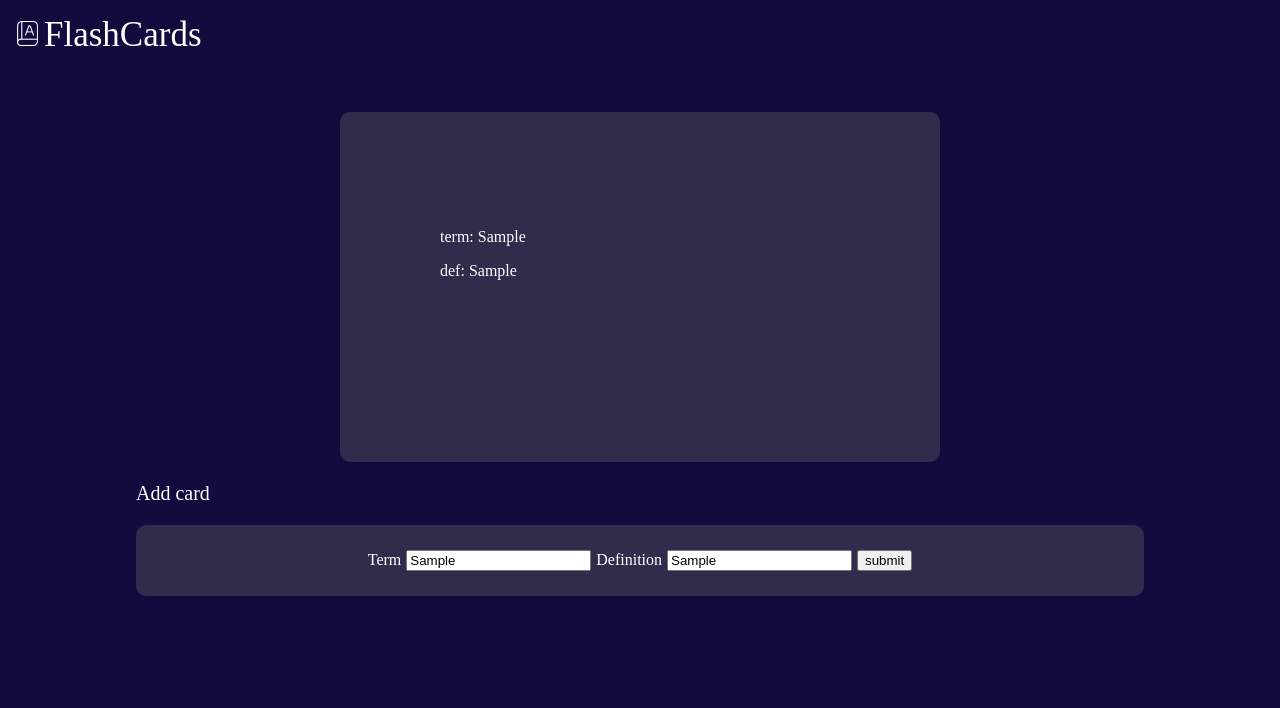
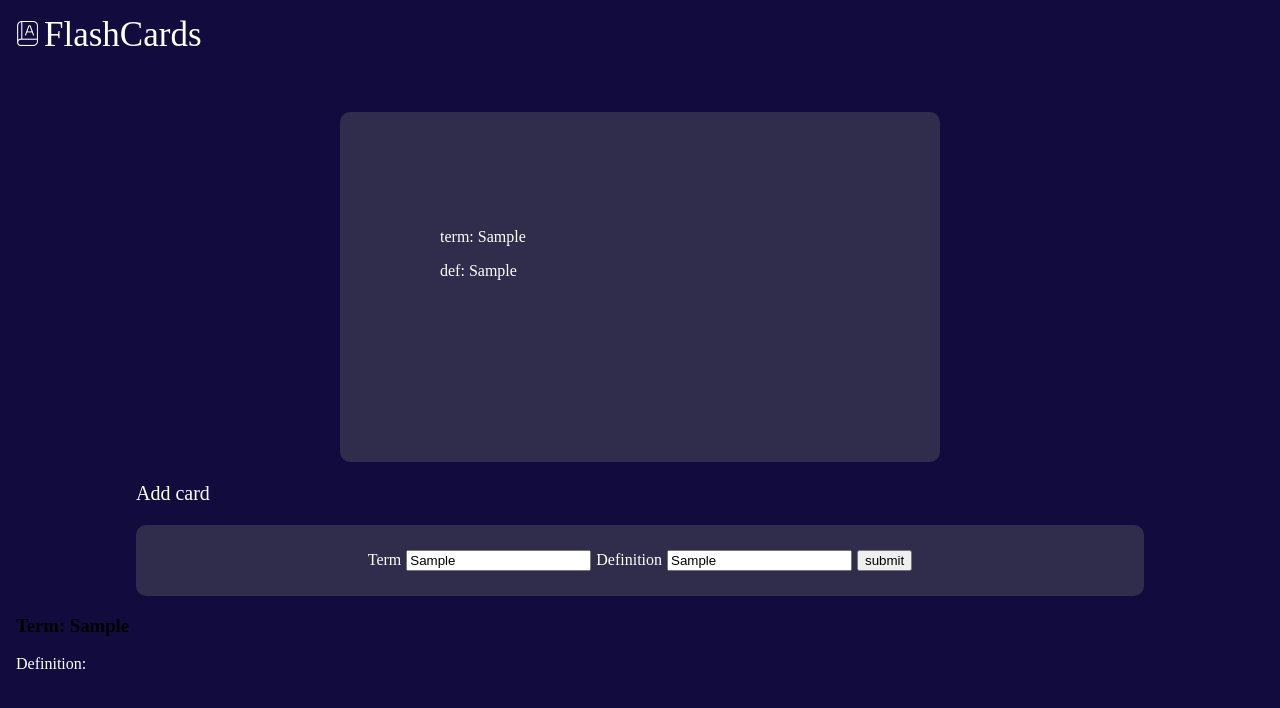
Before and after one commit to helentran64/flash-cards, a Vue app: page / in a window 1280 px wide. Both pictures are taken after typing "Sample", "Sample" into the empty fields and a click on the button "submit". Shown: the top 708 px of the page. Built offline with nearby package versions, Linux system fonts and the light colour scheme.

Commit message:
added notes array

```diff
--- a/src/components/Input.vue
+++ b/src/components/Input.vue
@@ -14,17 +14,35 @@
             </div>
         </div>
     </div>
+
+    <div class="listOfNotes">
+        <div v-for="note in notes">
+            <h3>Term: {{ note.term }}</h3>
+            <p> Definition: {{ note.def }}</p>
+        </div>
+    </div>
 </template>
 
 <script>
 export default{
+    emits: ['info'], // Initialize emits
+    data(){
+        return{
+            term: "",
+            def: "",
+            notes: [],
+        }
+    },
     methods:{
         // Once user submits, their info will be sent to Home.vue (parent) so it can be sent to FlashCard.vue for display
         submitInfo(){
-            let term = this.$refs.term.value;
-            let def = this.$refs.def.value;
-            this.$emit('info', term, def);
-        },
+            this.term = this.$refs.term.value;
+            this.def = this.$refs.def.value;
+            this.$emit('info', this.term, this.def);
+            // Push to the notes array to be displayed
+            this.notes.push({term: this.term, definition: this.def});
+            console.log(this.notes);
+        }
     }
 }
 </script>
--- a/src/views/Home.vue
+++ b/src/views/Home.vue
@@ -8,11 +8,8 @@
         data(){
             return{
                 term: "",
-                def: "",
+                def: ""
             }
-        },
-        methods:{
-
         }
     }
 </script>
```
